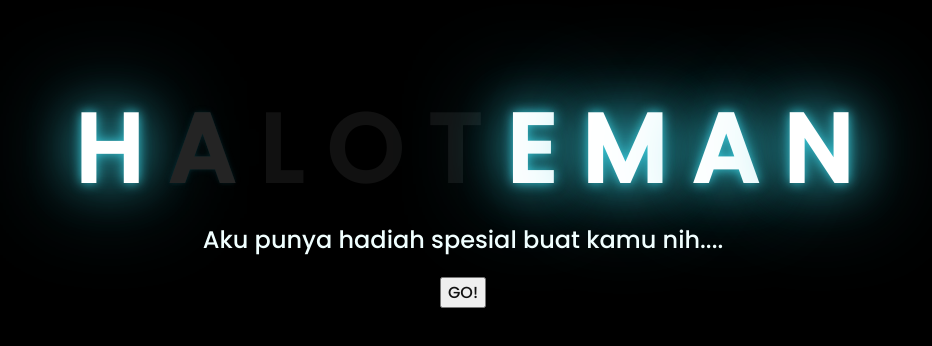
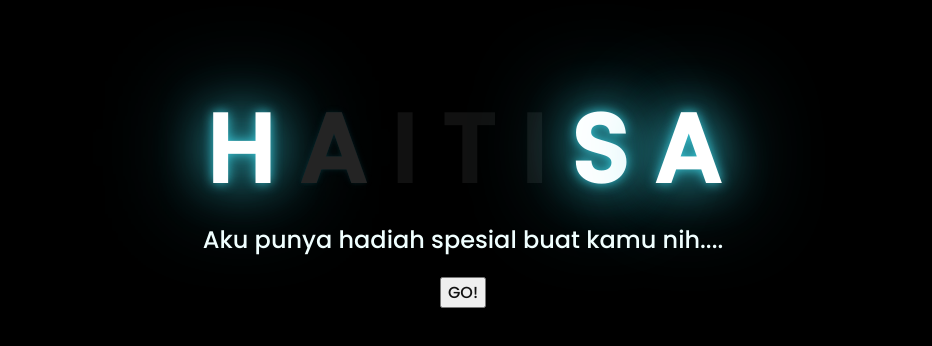
Before and after one commit to unknown09123/Gift.github.io, a plain HTML site: page index.html in a window 1280 px wide. Shown: the part 216-562 px from the top of the page, without its empty margins (185-1117 px from the left). Drawn offline with Linux system fonts and the light colour scheme.

Commit message:
Update index.html

```diff
--- a/index.html
+++ b/index.html
@@ -12,13 +12,11 @@
     <div class="greetings">
         <span>H</span>
         <span>A</span>
-        <span>L</span>
-        <span>O</span>
+        <span>I</span>
         <span>T</span>
-        <span>E</span>
-        <span>M</span>
+        <span>I</span>
+        <span>S</span>
         <span>A</span>
-        <span>N</span>
     </div>
     <div class="description">
         <span>Aku punya hadiah spesial buat kamu nih....</span>
```
